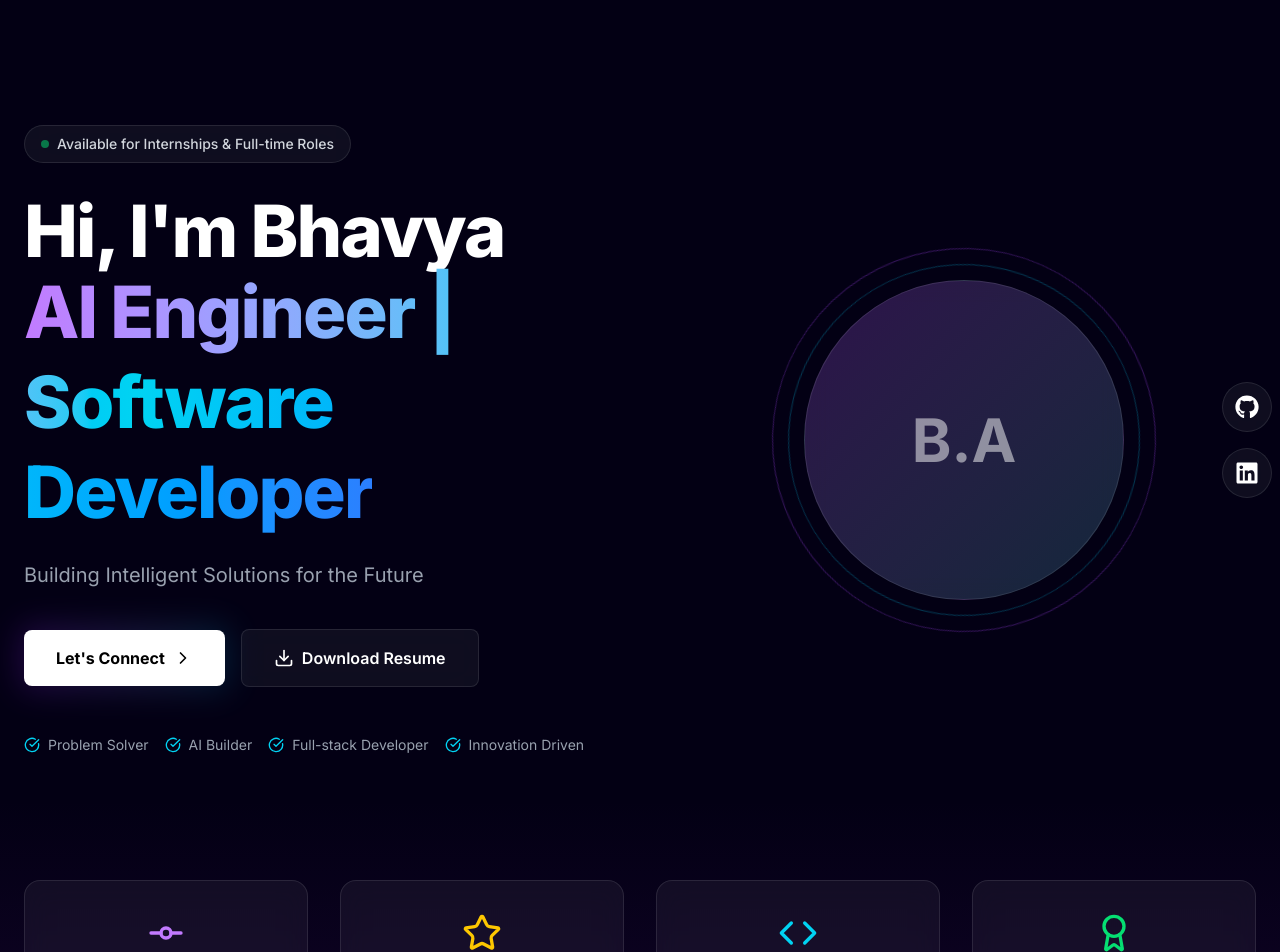
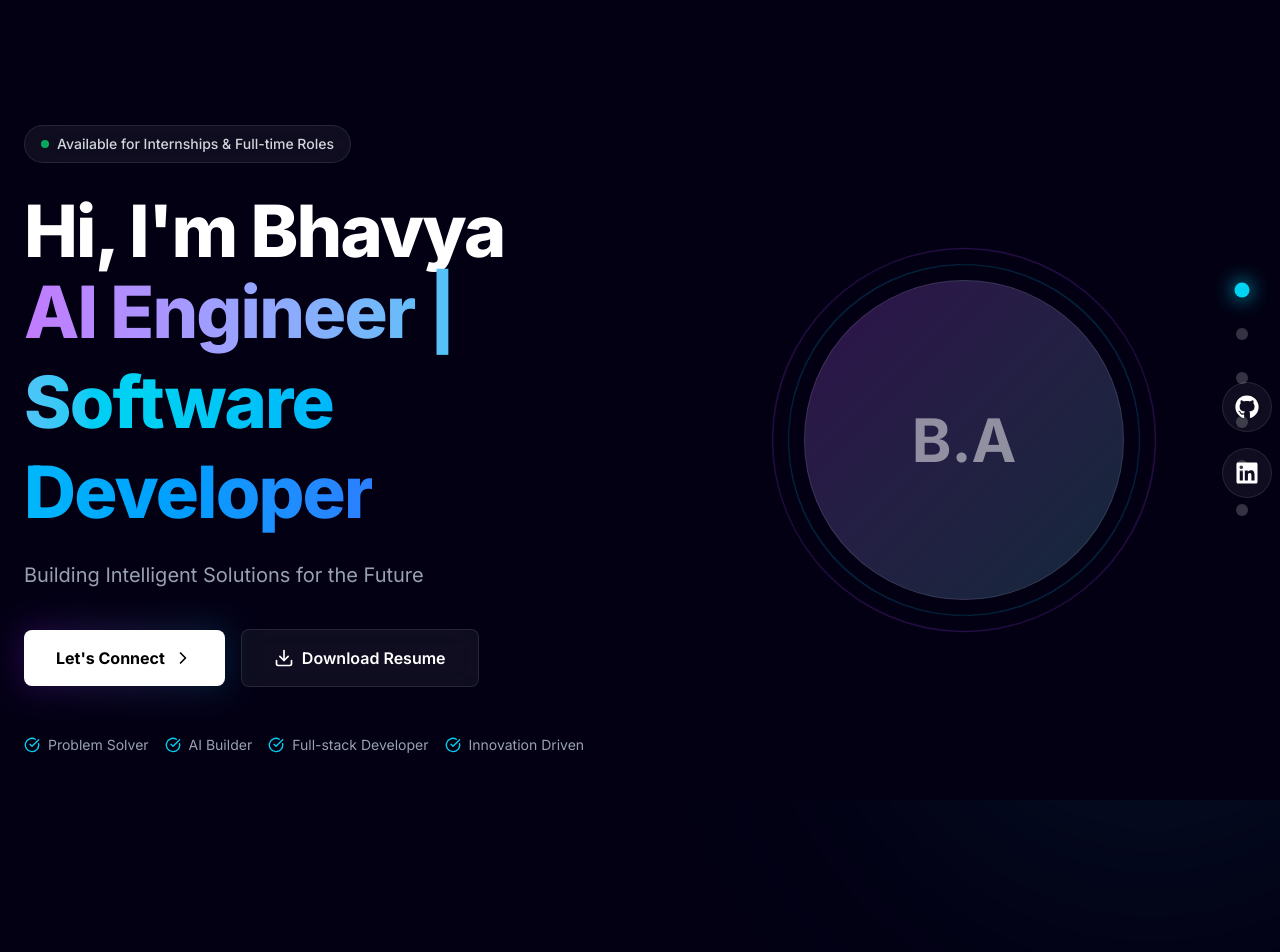
Before and after one commit to BhavyaAishwaryaNaiduAkula/My-Portfolio, a Next.js app: page / in a window 1280 px wide. Shown: the top 952 px of the page. After the commit the page ends 800 px from the top, so only its background shows below. Built offline with nearby package versions, Linux system fonts and the light colour scheme.

Commit message:
feat: implement slide navigation component

```diff
--- a/src/app/page.tsx
+++ b/src/app/page.tsx
@@ -1,23 +1,65 @@
+"use client";
+
+import { useEffect, useRef, useState } from "react";
 import Hero from "@/components/Hero";
 import About from "@/components/About";
 import Skills from "@/components/Skills";
 import Projects from "@/components/Projects";
 import Experience from "@/components/Experience";
-import Trust from "@/components/Trust";
 import Contact from "@/components/Contact";
-import Footer from "@/components/Footer";
+import SlideNavigation from "@/components/SlideNavigation";
 
 export default function Home() {
+  const containerRef = useRef<HTMLDivElement>(null);
+  const [activeSlide, setActiveSlide] = useState(0);
+
+  const sections = ["hero", "about", "skills", "projects", "experience", "contact"];
+
+  useEffect(() => {
+    const handleKeyDown = (e: KeyboardEvent) => {
+      if (!containerRef.current) return;
+      const height = window.innerHeight;
+
+      if (e.key === "ArrowDown") {
+        e.preventDefault();
+        containerRef.current.scrollBy({ top: height, behavior: "smooth" });
+      } else if (e.key === "ArrowUp") {
+        e.preventDefault();
+        containerRef.current.scrollBy({ top: -height, behavior: "smooth" });
+      }
+    };
+
+    window.addEventListener("keydown", handleKeyDown);
+    return () => window.removeEventListener("keydown", handleKeyDown);
+  }, []);
+
+  const handleScroll = (e: React.UIEvent<HTMLDivElement>) => {
+    const index = Math.round(e.currentTarget.scrollTop / window.innerHeight);
+    if (index !== activeSlide) setActiveSlide(index);
+  };
+
+  const scrollToSlide = (index: number) => {
+    if (!containerRef.current) return;
+    containerRef.current.scrollTo({
+      top: index * window.innerHeight,
+      behavior: "smooth"
+    });
+  };
+
   return (
-    <main className="min-h-screen bg-[#030014] selection:bg-purple-500/30">
-      <Hero />
-      <Trust />
-      <About />
-      <Skills />
-      <Projects />
-      <Experience />
-      <Contact />
-      <Footer />
+    <main
+      ref={containerRef}
+      onScroll={handleScroll}
+      className="h-screen w-full overflow-y-scroll snap-y snap-mandatory bg-[#030014] selection:bg-purple-500/30 hide-scrollbar scroll-smooth relative"
+    >
+      <SlideNavigation total={sections.length} active={activeSlide} onSelect={scrollToSlide} />
+
+      <div className="h-screen w-full snap-start snap-always"><Hero /></div>
+      <div className="h-screen w-full snap-start snap-always"><About /></div>
+      <div className="h-screen w-full snap-start snap-always"><Skills /></div>
+      <div className="h-screen w-full snap-start snap-always"><Projects /></div>
+      <div className="h-screen w-full snap-start snap-always"><Experience /></div>
+      <div className="h-screen w-full snap-start snap-always"><Contact /></div>
     </main>
   );
 }
--- /dev/null
+++ b/src/components/SlideNavigation.tsx
@@ -0,0 +1,34 @@
+"use client";
+
+import { motion } from "framer-motion";
+
+interface SlideNavigationProps {
+  total: number;
+  active: number;
+  onSelect: (index: number) => void;
+}
+
+export default function SlideNavigation({ total, active, onSelect }: SlideNavigationProps) {
+  return (
+    <div className="fixed right-6 top-1/2 -translate-y-1/2 z-50 flex flex-col gap-4 hidden md:flex">
+      {Array.from({ length: total }).map((_, i) => (
+        <button
+          key={i}
+          onClick={() => onSelect(i)}
+          className="relative group flex items-center justify-center p-2"
+        >
+          {/* Active indicator */}
+          <motion.div
+            className={`w-3 h-3 rounded-full transition-all duration-300 ${
+              active === i ? "bg-cyan-400 scale-125 shadow-[0_0_15px_#00E5FF]" : "bg-white/20 hover:bg-white/50"
+            }`}
+          />
+          {/* Tooltip (optional, just visual for now) */}
+          <div className="absolute right-8 opacity-0 group-hover:opacity-100 transition-opacity text-xs font-semibold text-white/80 whitespace-nowrap bg-black/50 px-2 py-1 rounded backdrop-blur-sm pointer-events-none">
+            Slide {i + 1}
+          </div>
+        </button>
+      ))}
+    </div>
+  );
+}
```
